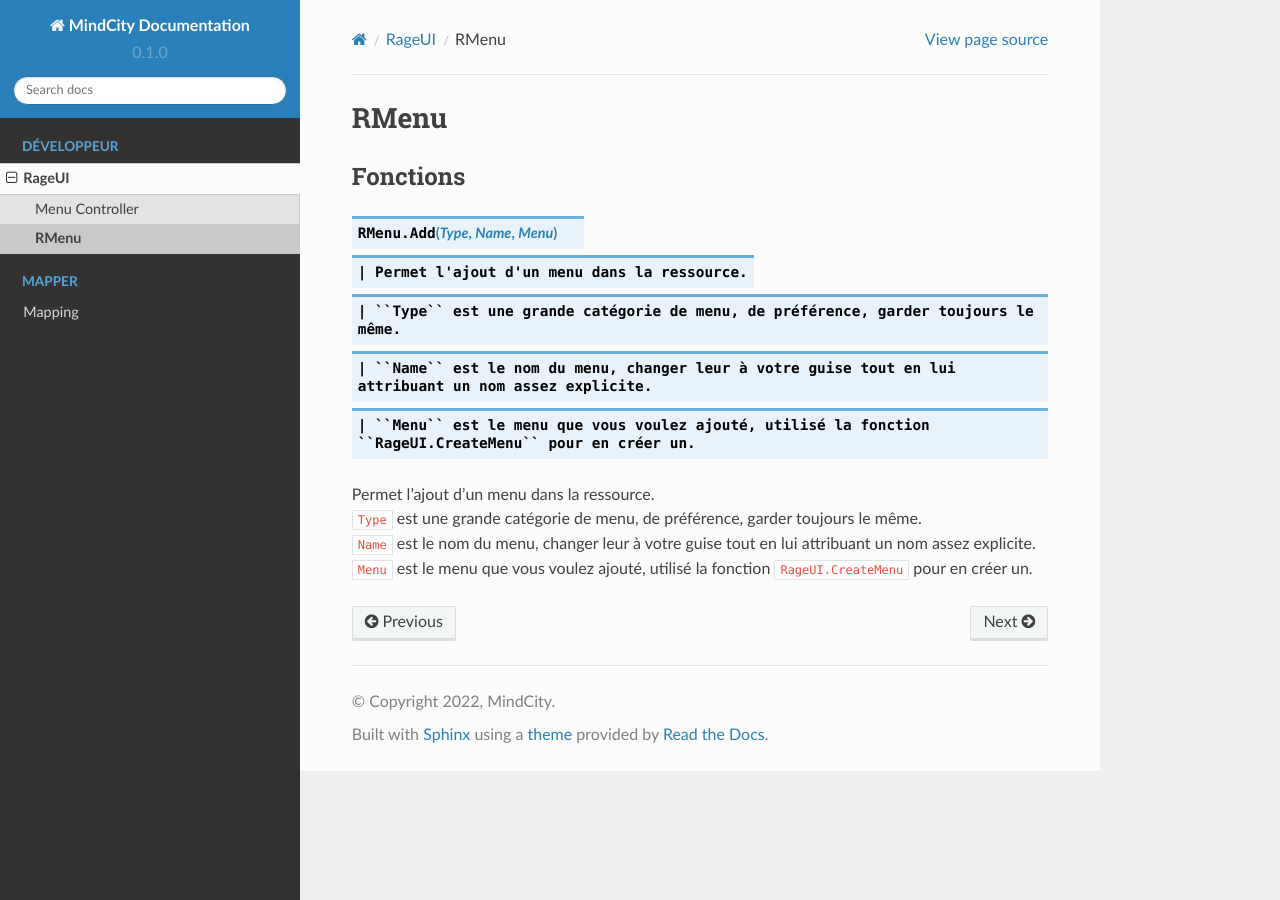
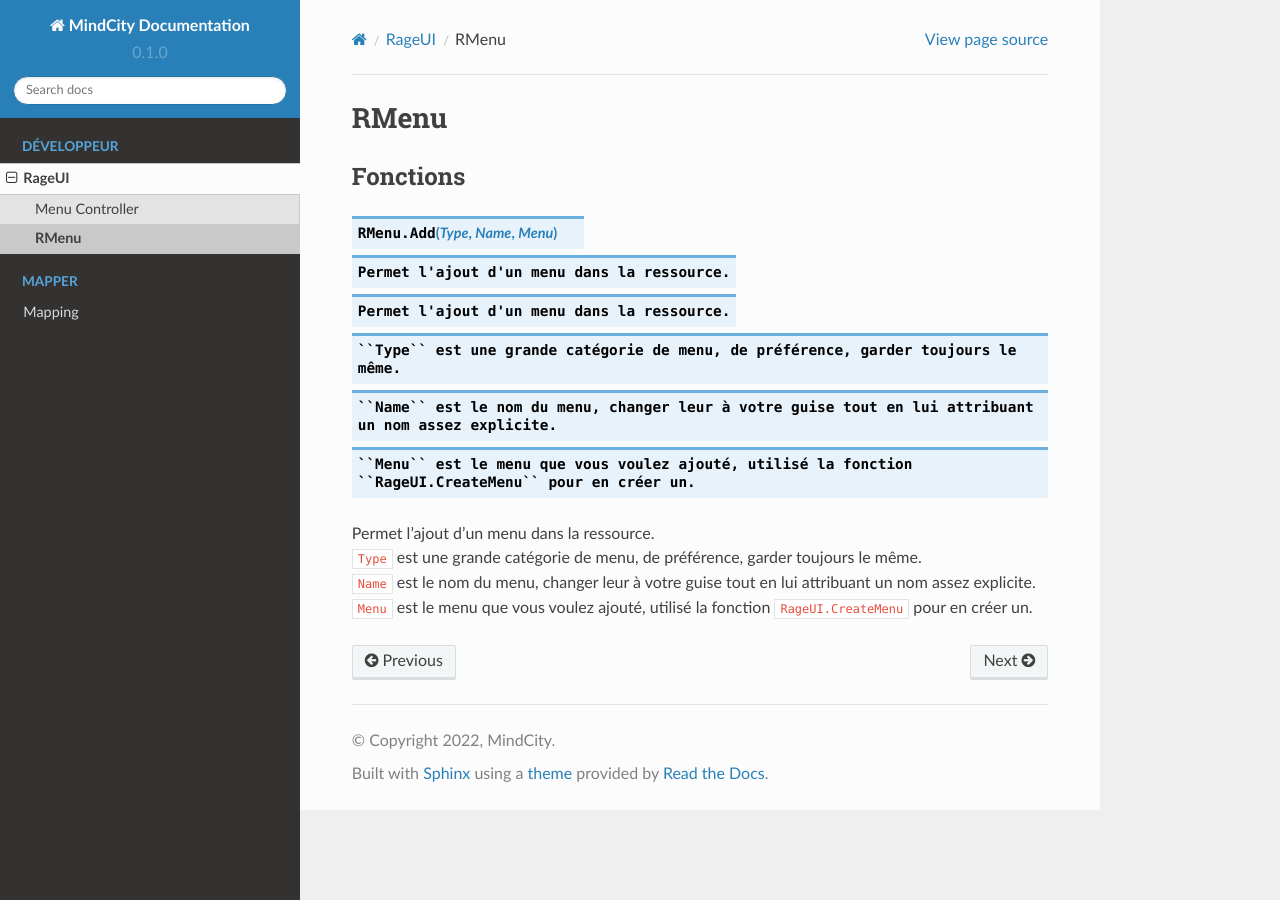
Before and after one commit to JustMordeckai/MindCity-Documentation, a Sphinx documentation site: the page built from docs/source/rageui/rmenu.rst, in a window 1280 px wide. Built offline with Sphinx 7.4.7 and the Read the Docs theme 2.0.0, drawn with Linux system fonts in a browser that asks for light colours.

Commit message:
RMenu Line break Test

```diff
--- a/docs/source/rageui/rmenu.rst
+++ b/docs/source/rageui/rmenu.rst
@@ -4,10 +4,11 @@ RMenu
 Fonctions
 ---------
 .. function::   RMenu.Add(Type, Name, Menu)
-    | Permet l'ajout d'un menu dans la ressource.
-    | ``Type`` est une grande catégorie de menu, de préférence, garder toujours le même.
-    | ``Name`` est le nom du menu, changer leur à votre guise tout en lui attribuant un nom assez explicite.
-    | ``Menu`` est le menu que vous voulez ajouté, utilisé la fonction ``RageUI.CreateMenu`` pour en créer un.
+    Permet l'ajout d'un menu dans la ressource.
+    Permet l'ajout d'un menu dans la ressource.
+    ``Type`` est une grande catégorie de menu, de préférence, garder toujours le même.
+    ``Name`` est le nom du menu, changer leur à votre guise tout en lui attribuant un nom assez explicite.
+    ``Menu`` est le menu que vous voulez ajouté, utilisé la fonction ``RageUI.CreateMenu`` pour en créer un.
 
 | Permet l'ajout d'un menu dans la ressource.
 | ``Type`` est une grande catégorie de menu, de préférence, garder toujours le même.
```
